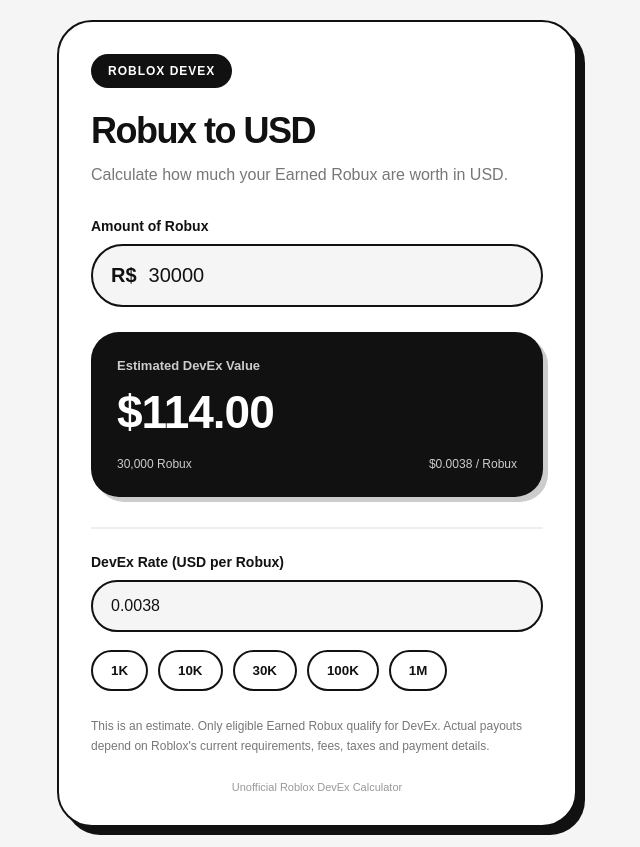
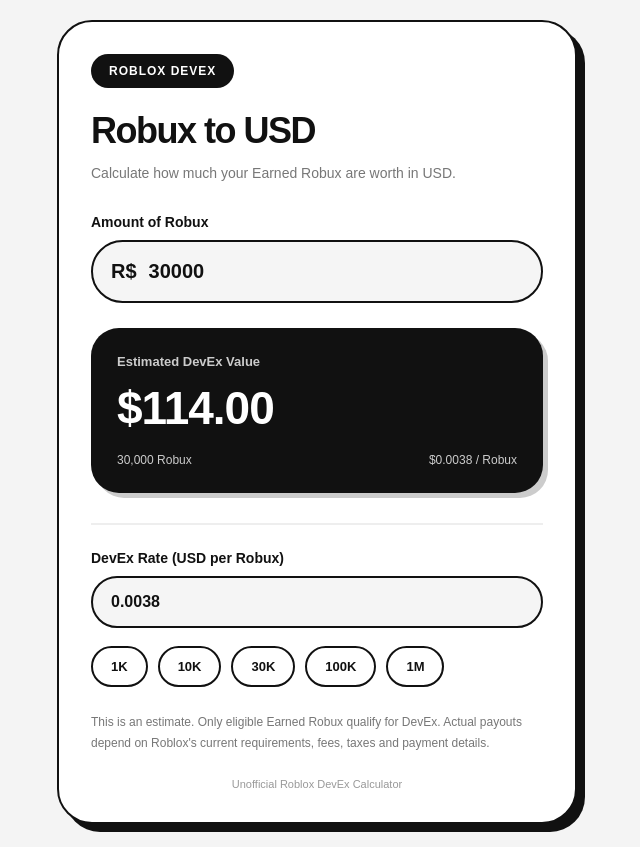
Before and after one commit to Quanzy861/DevEXCalculator, a plain HTML site: page index.html in a window 1280 px wide. Shown: the whole page, without its empty margins (323-963 px from the left). Drawn offline with Linux system fonts and the light colour scheme.

Commit message:
Refactor styles for improved UI consistency

```diff
--- a/style.css
+++ b/style.css
@@ -1,3 +1,8 @@
+
+/* =========================
+   ROBUX DEVEX CALCULATOR
+   WHITE & BLACK BUBBLE UI
+========================= */
 
 * {
     margin: 0;
@@ -11,29 +16,33 @@ body {
     justify-content: center;
     align-items: center;
     padding: 20px;
-    font-family: Arial, sans-serif;
-    background: #f5f5f5;
-    color: #111;
+    font-family: Arial, Helvetica, sans-serif;
+    background: #f4f4f4;
+    color: #111111;
 }
+
+/* Main container */
 
 .container {
     width: 100%;
     max-width: 520px;
     padding: 32px;
-    background: #fff;
-    border: 2px solid #111;
+    background: #ffffff;
+    border: 2px solid #111111;
     border-radius: 35px;
-    box-shadow: 8px 8px 0 #111;
+    box-shadow: 8px 8px 0 #111111;
 }
+
+/* Header */
 
 .tag {
     display: inline-block;
-    padding: 10px 17px;
-    background: #111;
-    color: white;
+    padding: 10px 18px;
+    background: #111111;
+    color: #ffffff;
     border-radius: 50px;
     font-size: 12px;
-    font-weight: bold;
+    font-weight: 800;
     letter-spacing: 1px;
 }
 
@@ -46,15 +55,18 @@ h1 {
 
 .subtitle {
     margin: 10px 0 30px;
-    color: #777;
+    color: #777777;
+    font-size: 14px;
     line-height: 1.6;
 }
+
+/* Input */
 
 label {
     display: block;
     margin-bottom: 10px;
     font-size: 14px;
-    font-weight: bold;
+    font-weight: 800;
 }
 
 .input-box {
@@ -63,18 +75,18 @@ label {
     gap: 12px;
     padding: 0 18px;
     background: #f5f5f5;
-    border: 2px solid #111;
+    border: 2px solid #111111;
     border-radius: 50px;
-    transition: 0.2s;
+    transition: 0.2s ease;
 }
 
 .input-box:focus-within {
-    background: white;
-    box-shadow: 4px 4px 0 #111;
+    background: #ffffff;
+    box-shadow: 4px 4px 0 #111111;
 }
 
 .input-box span {
-    color: #111;
+    color: #111111;
     font-size: 20px;
     font-weight: 900;
 }
@@ -85,27 +97,31 @@ label {
     background: transparent;
     border: none;
     outline: none;
-    color: #111;
+    color: #111111;
     font-size: 20px;
+    font-weight: 700;
 }
+
+/* Result card */
 
 .result {
     margin-top: 25px;
     padding: 26px;
-    background: #111;
-    color: white;
+    background: #111111;
+    color: #ffffff;
     border-radius: 28px;
-    box-shadow: 5px 5px 0 #ccc;
+    box-shadow: 5px 5px 0 #cccccc;
 }
 
 .result p {
-    color: #ccc;
+    color: #cccccc;
     font-size: 13px;
-    font-weight: bold;
+    font-weight: 700;
 }
 
 .result h2 {
     margin: 12px 0;
+    color: #ffffff;
     font-size: 46px;
     font-weight: 900;
     letter-spacing: -1px;
@@ -117,31 +133,37 @@ label {
     justify-content: space-between;
     gap: 10px;
     margin-top: 18px;
-    color: #ccc;
+    color: #cccccc;
     font-size: 12px;
 }
+
+/* Settings */
 
 .settings {
     margin-top: 30px;
     padding-top: 25px;
-    border-top: 2px solid #eee;
+    border-top: 2px solid #eeeeee;
 }
 
 .settings input {
     width: 100%;
     padding: 15px 18px;
     background: #f5f5f5;
-    border: 2px solid #111;
+    border: 2px solid #111111;
     border-radius: 50px;
-    color: #111;
+    color: #111111;
     font-size: 16px;
+    font-weight: 700;
     outline: none;
+    transition: 0.2s ease;
 }
 
 .settings input:focus {
-    background: white;
-    box-shadow: 3px 3px 0 #111;
+    background: #ffffff;
+    box-shadow: 3px 3px 0 #111111;
 }
+
+/* Preset buttons */
 
 .presets {
     display: flex;
@@ -152,39 +174,46 @@ label {
 
 button {
     padding: 11px 18px;
-    background: white;
-    border: 2px solid #111;
+    background: #ffffff;
+    border: 2px solid #111111;
     border-radius: 50px;
-    color: #111;
-    font-weight: bold;
+    color: #111111;
+    font-size: 13px;
+    font-weight: 800;
     cursor: pointer;
-    transition: 0.2s;
+    transition: all 0.2s ease;
 }
 
 button:hover {
-    background: #111;
-    color: white;
+    background: #111111;
+    color: #ffffff;
     transform: translateY(-3px);
-    box-shadow: 3px 3px 0 #aaa;
+    box-shadow: 3px 3px 0 #aaaaaa;
 }
 
 button:active {
     transform: scale(0.95);
 }
 
+/* Disclaimer */
+
 .disclaimer {
     margin-top: 25px;
-    color: #777;
+    color: #777777;
     font-size: 12px;
     line-height: 1.7;
 }
 
+/* Footer */
+
 footer {
     margin-top: 25px;
-    color: #999;
+    color: #999999;
     font-size: 11px;
     text-align: center;
 }
+
+/* Mobile responsive */
 
 @media (max-width: 450px) {
     .container {
@@ -199,4 +228,8 @@ footer {
     .result h2 {
         font-size: 36px;
     }
+
+    .details {
+        flex-wrap: wrap;
+    }
 }
```
